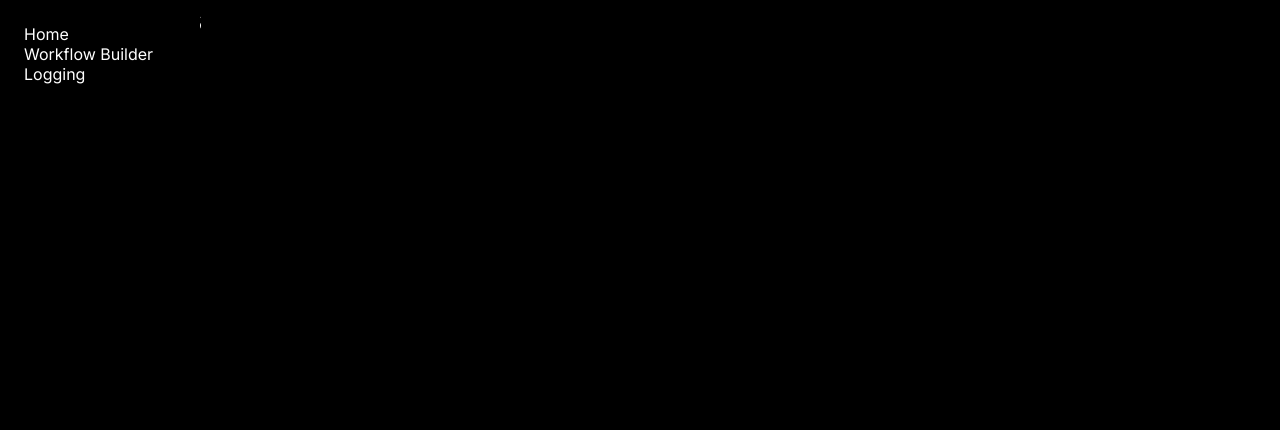
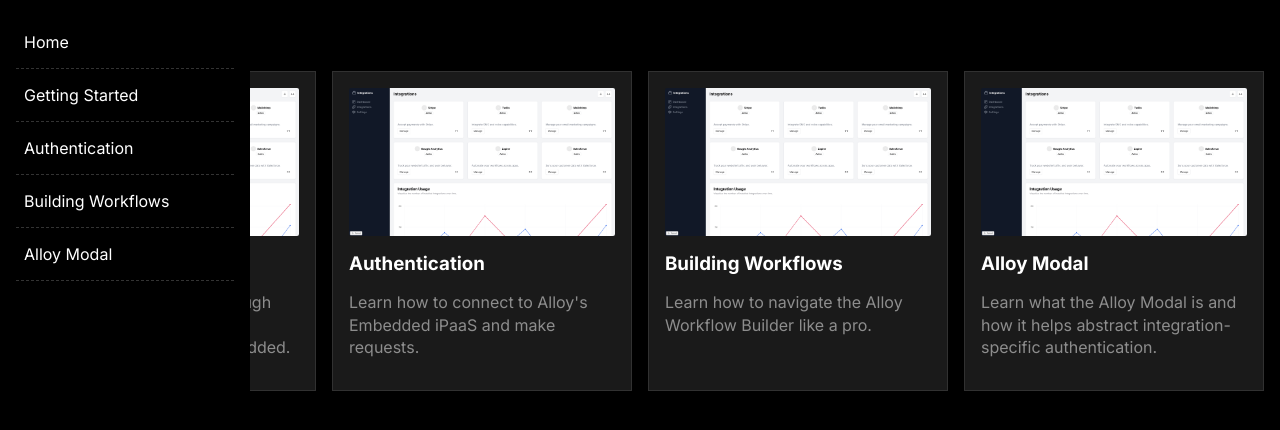
Before and after one commit to filipeafns/onboard-app, a Next.js app: page / in a window 1280 px wide. Shown: the top 430 px of the page. Built offline with nearby package versions, Linux system fonts and the light colour scheme.

Commit message:
Improves UI

```diff
--- a/src/app/01-workflow-builder/step2/page.js
+++ b/src/app/01-workflow-builder/step2/page.js
@@ -1,13 +1,13 @@
-import Link from "next/link";
-import Image from "next/image";
 import Tooltip from "@/app/Components/Tooltip/tooltip";
 import Navigation from "@/app/Components/Tooltip/navigation";
+import Header from "@/app/Components/header";
 
 export default function Home() {
   return (
     <main>
+      <Header Description="This is how to Get Started" />
+      <Navigation />
       <div className="shot-container">
-        <Navigation />
         <div className="hotspot">
           <Tooltip title="Step 2" text="This is a custom tooltip!" top={10} left={50} backLink="/01-workflow-builder/step1" nextLink="/01-workflow-builder/step3" direction="left" />
           <img src="/test.png" />
--- a/src/app/Components/Tooltip/navigation.js
+++ b/src/app/Components/Tooltip/navigation.js
@@ -9,10 +9,16 @@
                 <Link href="/">Home</Link>
             </li>
             <li>
-                <Link href="01-workflow-builder/step1">Workflow Builder</Link>
+                <Link href="01-workflow-builder/step1">Getting Started</Link>
             </li>
             <li>
-                <Link href="#">Logging</Link>
+                <Link href="#">Authentication</Link>
+            </li>
+            <li>
+                <Link href="#">Building Workflows</Link>
+            </li>
+            <li>
+                <Link href="#">Alloy Modal</Link>
             </li>
         </ul>
     );
--- /dev/null
+++ b/src/app/Components/card.js
@@ -0,0 +1,18 @@
+import React from 'react';
+import Link from 'next/link';
+
+// Define the functional or class-based component
+const Card = ({ Title, Description, Image, Link: link }) => {
+    return (
+        <div className='card'>
+            <Link href={link}>
+                <img src={Image} alt={Title} />
+                <h3>{Title}</h3>
+                <p>{Description}</p>
+            </Link>
+        </div>
+    );
+};
+
+// Export the component as the default export
+export default Card;
--- a/src/app/globals.css
+++ b/src/app/globals.css
@@ -12,13 +12,15 @@
   box-sizing: border-box;
 }
 
+@import url('https://fonts.googleapis.com/css2?family=Inter:wght@100..900&display=swap');
+
 html, body {
   width: 100%;
   height: 100%;
   -moz-text-size-adjust: none;
   -webkit-text-size-adjust: none;
   text-size-adjust: none;
-  font-family: Arial, sans-serif; /* Set a base font */
+  font-family: "Inter", sans-serif;
   background-color: #000;
 }
 
@@ -46,10 +48,45 @@
   font: inherit; /* Inherit font-family and size from parent */
 }
 
+main {
+  padding: 16px;
+  display: flex;
+  gap: 16px;
+  flex-direction: column;
+}
+
+header {
+  display: flex;
+  align-items: center;
+  padding: 4px 18px 4px 4px;
+  border: 1px solid rgba(255, 255, 255, 0.1);
+  background-color: rgba(255, 255, 255, 0.1);
+  color: #fff;
+  border-radius: 50px;
+  width: fit-content;
+}
+
+header div {
+  padding: 8px 12px;
+  border-right: 1px solid rgba(255, 255, 255, 0.1);
+}
+
+header div:first-of-type {
+  border-radius: 16px 0 0 16px;
+}
+
+header div:last-of-type {
+  border: 0;
+}
+
+header a:hover {
+  background-color: rgba(255, 255, 255, 0.1);
+  cursor: pointer;
+}
+
 .shot-container {
   position: relative;
   height: 100vh;
-  padding: 24px;
 }
 
 .navigation {
@@ -58,15 +95,24 @@
   left: 0;
   display: flex;
   flex-direction: column;
-  width: 200px;
+  width: 250px;
   height: 100%;
   background-color: #000;
   opacity: 0;
   color: #fff;
-  padding: 24px;
+  padding: 16px;
   z-index: 1;
-  transform: translateX(-180px);
+  transform: translateX(-210px);
   transition: .2s all ease;
+}
+
+.navigation li {
+  padding: 16px 8px;
+  border-bottom: 1px dashed rgba(255, 255, 255, 0.2);
+}
+
+.navigation li:hover {
+  background-color: rgba(255, 255, 255, 0.1);
 }
 
 .navigation:hover {
@@ -94,13 +140,15 @@
   position: absolute;
   display: flex;
   flex-direction: column;
-  background-color: #fff;
-  border: 1px solid rgba(0, 0, 0, 0.1);
-  padding: 24px;
+  font-size: 14px;
+  background-color: #141313;
+  border: 1px solid rgba(255, 255, 255, 0.3);
+  padding: 16px;
   width: 280px;
   box-shadow: 0 10px 10px rgba(0, 0, 0, 0.1);
   border-radius: 6px;
   gap: 16px;
+  color: #eaeaea;
   animation: moveIn .4s cubic-bezier(0, 0.66, 0, 0.88) forwards;
 }
 
@@ -115,28 +163,28 @@
   bottom: -16px;
   left: 50%;
   transform: translateX(-50%);
-  border-color: #fff transparent transparent transparent;
+  border-color: #141313 transparent transparent transparent;
 }
 
 .tooltip-left::after {
   left: -16px;
   top: 50%;
   transform: translateY(-50%);
-  border-color: transparent #fff transparent transparent;
+  border-color: transparent #141313 transparent transparent;
 }
 
 .tooltip-top::after {
   top: -16px;
   left: 50%;
   transform: translateX(-50%);
-  border-color: transparent transparent #fff transparent;
+  border-color: transparent transparent #141313 transparent;
 }
 
 .tooltip-right::after {
   right: -16px;
   top: 50%;
   transform: translateY(-50%);
-  border-color: transparent transparent transparent #fff;
+  border-color: transparent transparent transparent #141313;
 }
 
 .button-group {
@@ -146,14 +194,14 @@
 
 .button-link {
   padding: 4px 8px;
-  border: 1px solid rgba(0, 0, 0, 0.1);
+  border: 1px solid rgba(255, 255, 255, 0.1);
   border-radius: 4px;
-  background-color: rgba(0, 0, 0, 0);
+  background-color: rgba(255, 255, 255, 0.1);
   transition: all .2s ease;
 }
 
 .button-link:hover {
-  background-color: rgba(0, 0, 0, 0.1);
+  background-color: rgba(255, 255, 255, 0.3);
 }
 
 .overlay {
@@ -186,6 +234,37 @@
   color: #fff;
 }
 
+.card a {
+  display: flex;
+  flex-direction: column;
+  background-color: rgba(255, 255, 255, 0.1);
+  padding: 16px;;
+  gap: 16px;
+  width: 300px;
+  height: 320px;
+  border: 1px solid rgba(255, 255, 255, 0.1);
+  transition: all .2s ease-out;
+}
+
+.card p {
+  color: rgba(255, 255, 255, 0.5);
+  line-height: 1.4rem;
+}
+.card img {
+  border-radius: 2px;
+}
+
+.card a:hover {
+  background-color: rgba(255, 255, 255, 0.12);
+  transform: translateY(2px);
+}
+
+.guide-grid {
+  display: flex;
+  flex-wrap: wrap;
+  gap: 16px;
+}
+
 
 @keyframes moveIn {
   0% {
--- a/src/app/page.js
+++ b/src/app/page.js
@@ -1,14 +1,41 @@
 import styles from "./page.module.css";
 import Navigation from "./Components/Tooltip/navigation";
+import Card from "./Components/card";
 
 export default function Home() {
   return (
     <main className="home">
       <Navigation />
-      <h1>Explore apps</h1>
-      <ul>
-        <li>Workflow Builder</li>
-        <li>Logging</li>
+      <h1>Explore Guides</h1>
+      <ul className="guide-grid">
+        <li>
+          <Card
+            Link="/01-workflow-builder/step1"
+            Title="Getting Started"
+            Description="In this guide, we'll walk through how to get started building integrations with Alloy Embedded."
+            Image="test.png" />
+        </li>
+        <li>
+          <Card
+            Link="/01-workflow-builder/step1"
+            Title="Authentication"
+            Description="Learn how to connect to Alloy's Embedded iPaaS and make requests."
+            Image="test.png" />
+        </li>
+        <li>
+          <Card
+            Link="/01-workflow-builder/step1"
+            Title="Building Workflows"
+            Description="Learn how to navigate the Alloy Workflow Builder like a pro."
+            Image="test.png" />
+        </li>
+        <li>
+          <Card
+            Link="/01-workflow-builder/step1"
+            Title="Alloy Modal"
+            Description="Learn what the Alloy Modal is and how it helps abstract integration-specific authentication."
+            Image="test.png" />
+        </li>
       </ul>
     </main>
   );
```
Also changed, not shown: src/app/01-workflow-builder/step1/page.js (+5 -5 lines), src/app/01-workflow-builder/step3/page.js (+5 -5 lines), src/app/Components/header.js (added, +24 -0 lines), public/House.svg (added), public/List.svg (added).
